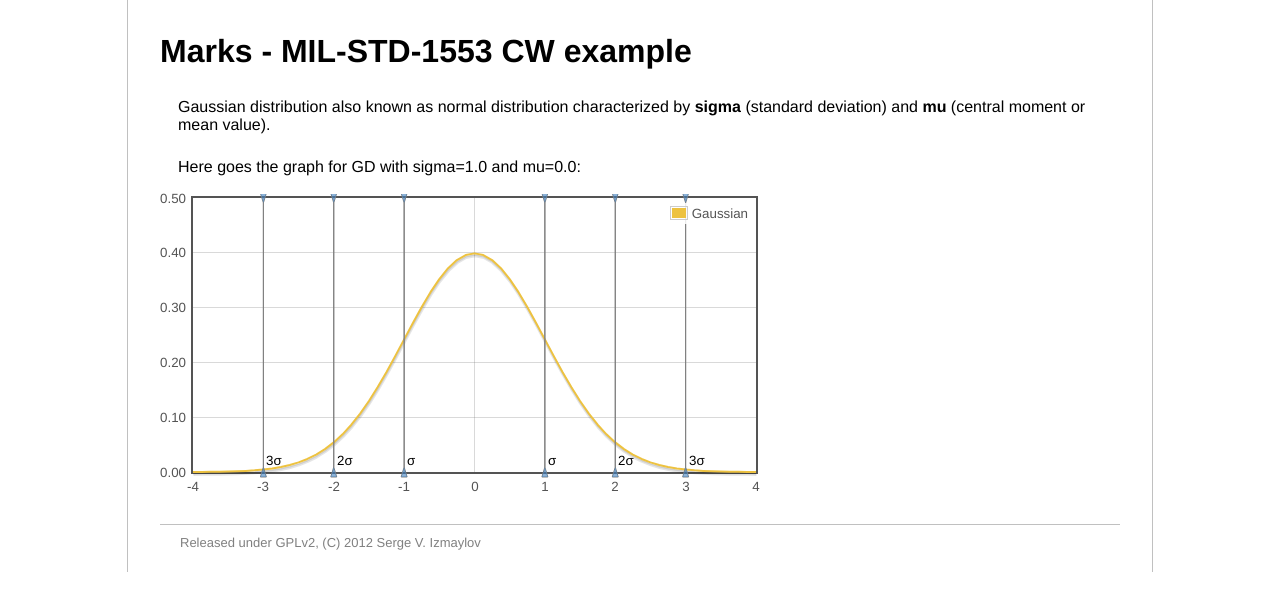
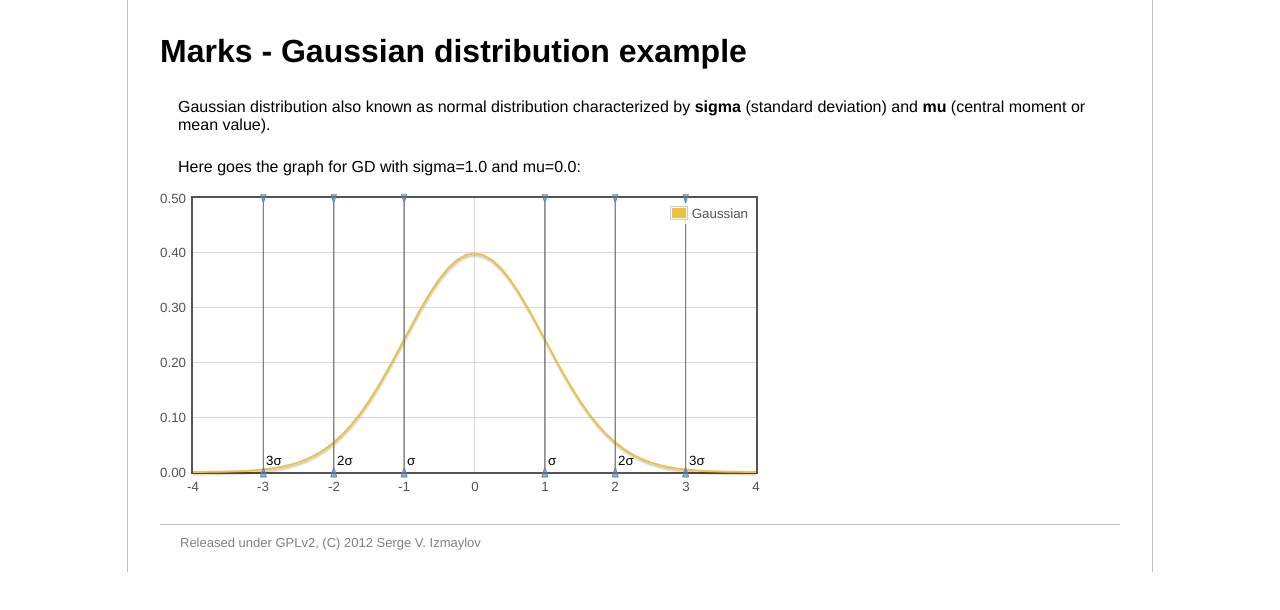
Before and after one commit to TobiasLohner/flot-marks, a plain HTML site: page example/example-gaussian-distribution.htm in a window 1280 px wide. Drawn offline with Linux system fonts and the light colour scheme.

Commit message:
Fixed typo in samples
git-svn-id: http://flot-marks.googlecode.com/svn/trunk@13 a6aaed65-e048-237f-482a-4738900169e9

```diff
--- a/example/example-gaussian-distribution.htm
+++ b/example/example-gaussian-distribution.htm
@@ -8,7 +8,7 @@
     <script language="javascript" type="text/javascript" src="js/jquery.flot.min.js"></script>
     <script language="javascript" type="text/javascript" src="js/jquery.flot.marks.js"></script>
 </head><body><div id="page-content" style="text-align:left;width:960px;height:100%;margin-left:auto;margin-right:auto;padding-left:2em;padding-right:2em;border-left:solid 1px silver;border-right:solid 1px silver;">
-    <h1>Marks - MIL-STD-1553 CW example</h1>
+    <h1>Marks - Gaussian distribution example</h1>
 
     <p>
         Gaussian distribution also known as normal distribution characterized by <strong>sigma</strong>
```
